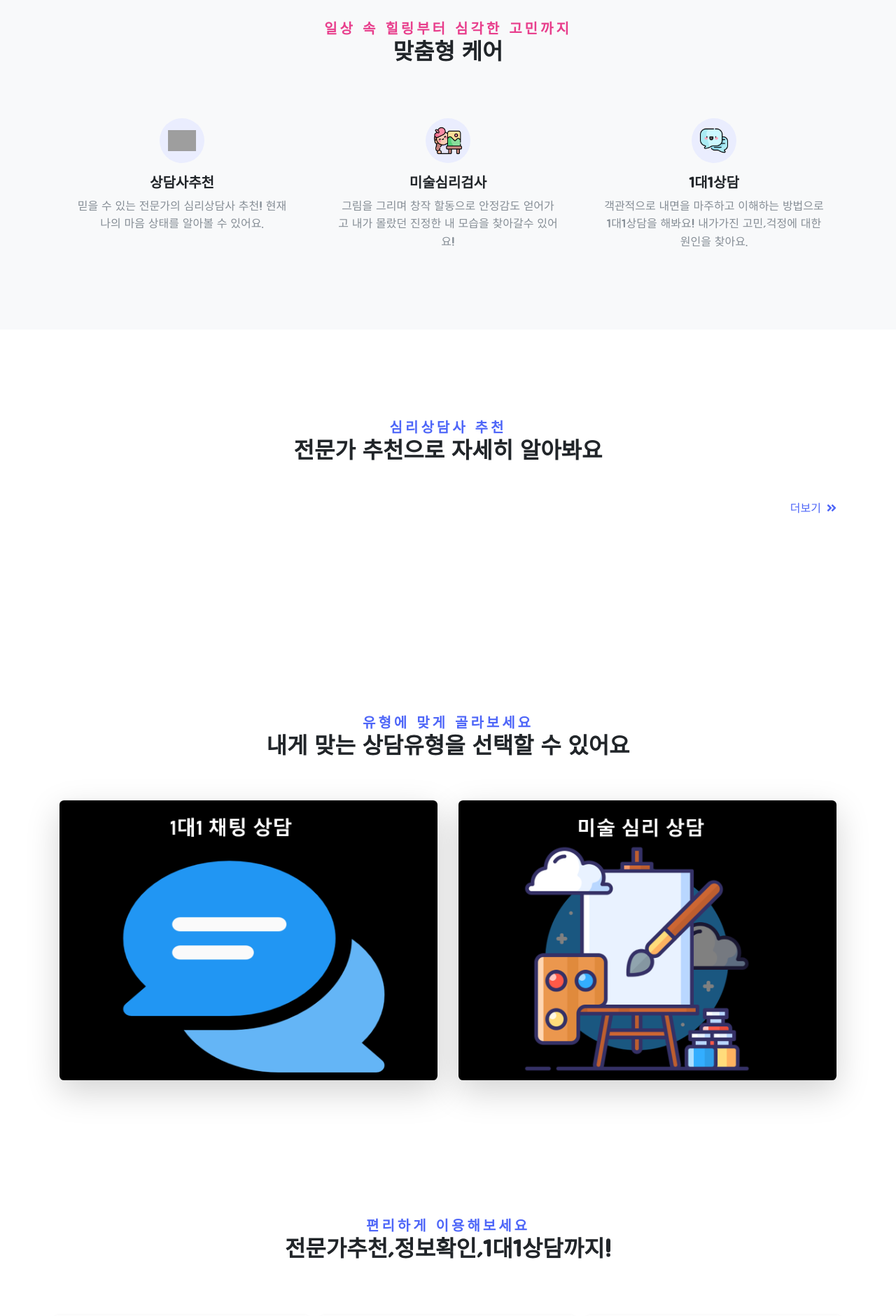
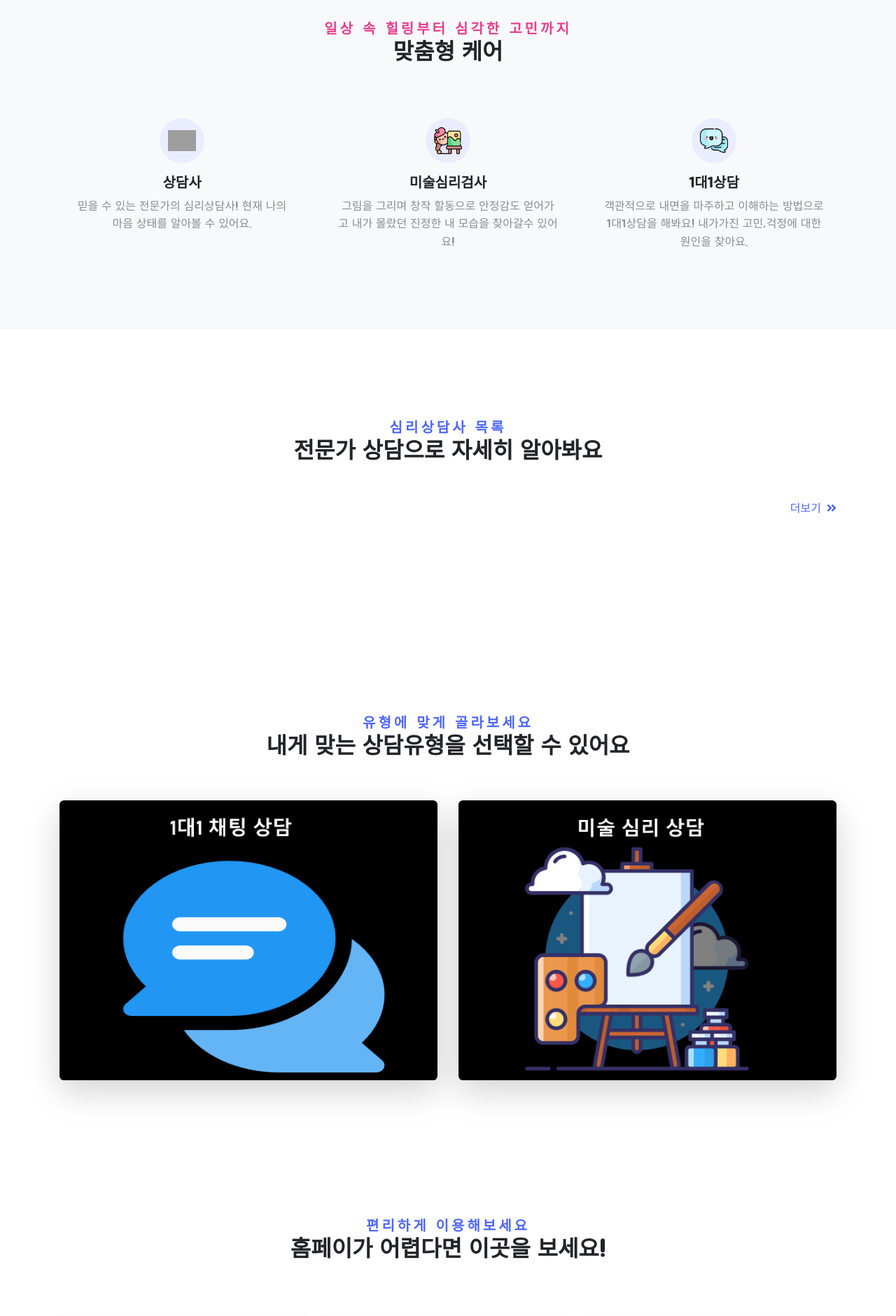
Before and after one commit to HaiyoreNyarukoSan/children_counseling_support, a Django app: page / in a window 1280 px wide. Shown: the part 739-2620 px from the top of the page at 70% size. Run offline with Django 4.2, Linux system fonts and the light colour scheme; some libraries are stand-ins or nearby versions; some web fonts are replaced; grey boxes are pictures that could not be loaded.

Commit message:
마지막 push

```diff
--- a/board/views.py
+++ b/board/views.py
@@ -111,7 +111,7 @@ def c_list(request):
     # 게시글 모두 가져와서 화면에 출력하는 일을 한다.
     communications = Communication.objects.all().order_by('-id')
 
-    communication_per_page = 1
+    communication_per_page = 6
 
     paginator = Paginator(communications, communication_per_page)
 
@@ -196,7 +196,7 @@ def cs_list(request):
     if search_query:
         counselors = counselors.filter(c_user__username__icontains=search_query)
 
-    counselor_per_page = 2
+    counselor_per_page = 3
 
     paginator = Paginator(counselors, counselor_per_page)
 
@@ -258,7 +258,7 @@ def counselor_search(request):
     else:
         counselors = []
 
-    counselor_per_page = 2
+    counselor_per_page = 3
 
     paginator = Paginator(counselors, counselor_per_page)
 
--- a/templates/Main.html
+++ b/templates/Main.html
@@ -35,8 +35,8 @@
                             </use>
                             </svg>
                         </div>
-                        <h3 class="h5" style="font-family: Jua">상담사추천</h3>
-                        <p class="text-muted" style="font-family: Jua">믿을 수 있는 전문가의 심리상담사 추천! 현재 나의 마음 상태를
+                        <h3 class="h5" style="font-family: Jua">상담사</h3>
+                        <p class="text-muted" style="font-family: Jua">믿을 수 있는 전문가의 심리상담사! 현재 나의 마음 상태를
                             알아볼 수 있어요.</p>
                     </div>
                 </div>
@@ -74,8 +74,8 @@
     <section class="py-7">
         <div class="container">
             <div class="text-center">
-                <h5 class="subtitle text-primary" style="font-family: Jua">심리상담사 추천</h5>
-                <h2 class="mb-5" style="font-family: Jua">전문가 추천으로 자세히 알아봐요</h2>
+                <h5 class="subtitle text-primary" style="font-family: Jua">심리상담사 목록</h5>
+                <h2 class="mb-5" style="font-family: Jua">전문가 상담으로 자세히 알아봐요</h2>
             </div>
 
             <div class="row">
@@ -159,7 +159,7 @@
             <div class="row mb-5">
                 <div class="col-md-12">
                     <h5 class="subtitle text-primary text-center" style="font-family:Jua">편리하게 이용해보세요</h5>
-                    <h2 class="text-center" style="font-family: Jua">전문가추천,정보확인,1대1상담까지!</h2>
+                    <h2 class="text-center" style="font-family: Jua">홈페이가 어렵다면 이곳을 보세요!</h2>
                 </div>
             </div>
             <div class=" swiper-container guides-slider mx-n2 pt-3">
@@ -194,13 +194,7 @@
 
                         </div>
                     </div>
-                    <div class="swiper-slide h-auto px-lg-0">
-                        <div class="card card-poster gradient-overlay hover-animate mb-4 mb-lg-0"><a class="tile-link"
-                                                                                                     href="category.html"></a><img
-                                class="bg-image" src="/static/image/Main/Main_photo6.png" alt="Card image">
 
-                        </div>
-                    </div>
                 </div>
                 <div class="swiper-pagination d-md-none"></div>
             </div>
--- a/templates/footer.html
+++ b/templates/footer.html
@@ -13,7 +13,7 @@
 
                 <div class="col-lg-4">
                     <h6 class="text-uppercase text-dark mb-3" style="font-family: Jua">팀명</h6>
-                    <p class="mb-3" style="font-family: Jua">하하호호</p>
+                    <p class="mb-3" style="font-family: Jua">우리아이가 착해졌어요</p>
                     <h6 class="text-uppercase text-dark mb-3" style="font-family: Jua">주제</h6>
                     <p class="mb-3" style="font-family: Jua">아동의 심리검사에 쓰이는 HTP 그림 데이터를 수집하고, 딥러닝 기술을 활용해 자동으로 분석해주는 플랫폼을
                         개발 하기 위한 프로젝트</p>
```
Also changed, not shown: analyzer/views.py (+9 -9 lines), chat/templates/chat/room.html (+6 -3 lines).
